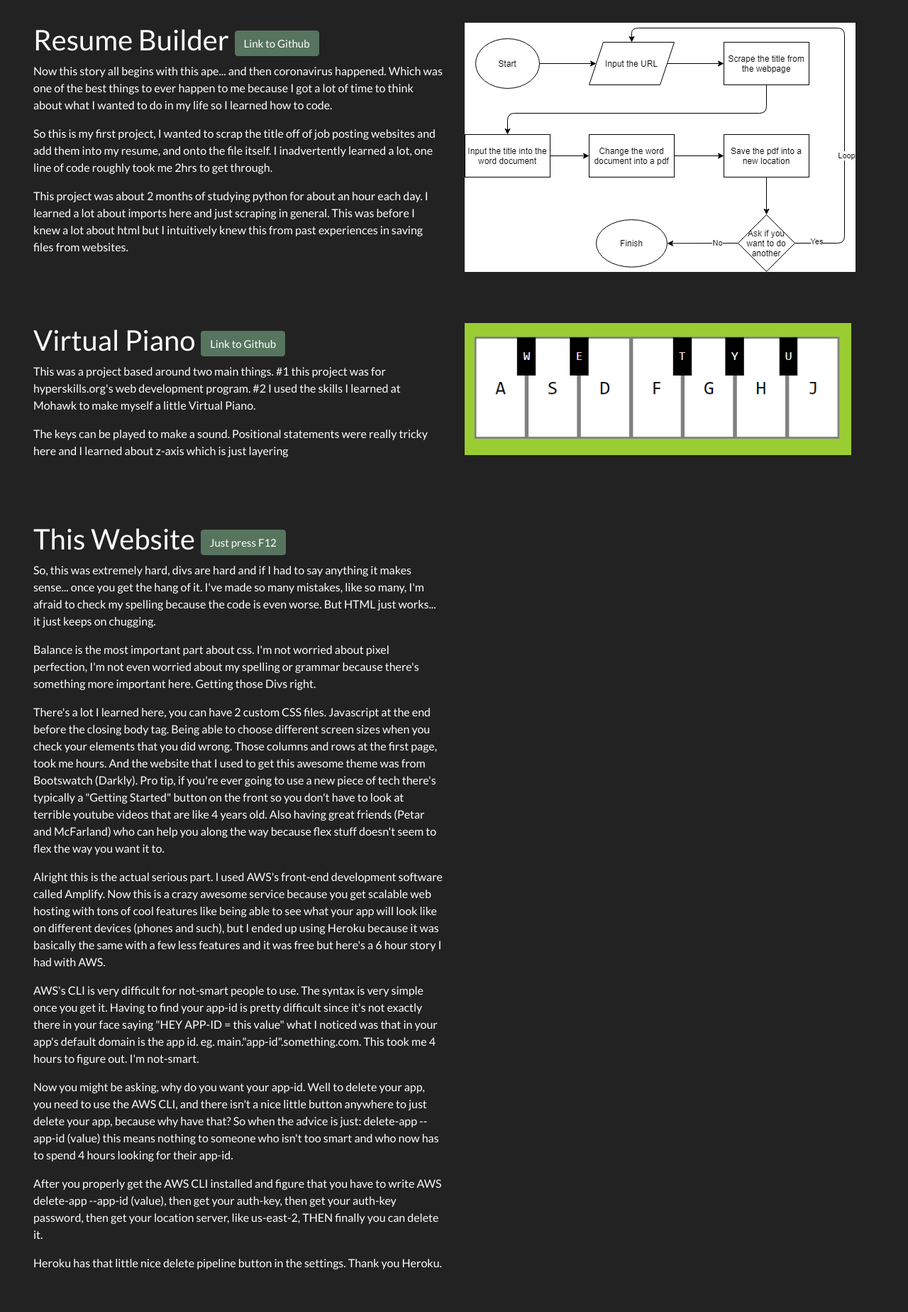
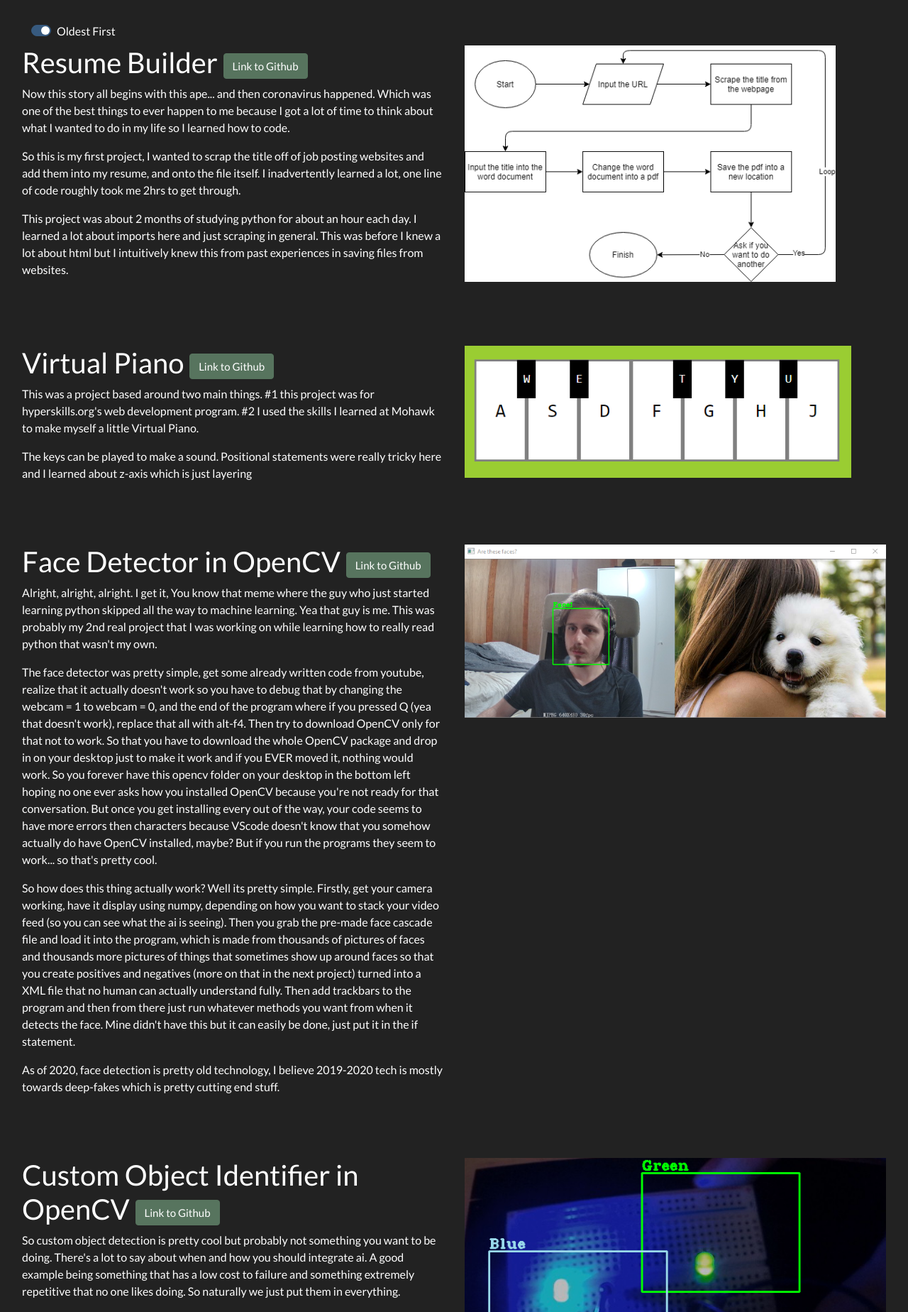
Before and after one commit to marekkulesza/myWebsite, a PHP site: page /projects.html in a window 1280 px wide. Shown: the part 72-1920 px from the top of the page at 71% size. Run offline with PHP 8.4, Linux system fonts and the light colour scheme.

Commit message:
Add files via upload

```diff
--- a/custom.css
+++ b/custom.css
@@ -63,7 +63,7 @@
 #virtualPianoImg,
 #resumeBuilderFlowChart {
 	max-width: 100%;
-	max-height: 100%;
+	max-height: 95%;
 	height: auto;
 	width: auto;
 }
@@ -104,11 +104,20 @@
 	padding-left: 10px;
 }
 
+
 #projectContainer {
+	padding-top: 0.5em;
+	padding-left: 1em;
+	padding-right: 1em;
+	display: flex;
+	/*flex-direction: column-reverse;*/
+	flex-direction: column;
+}
+
+.custom-switch {
 	padding-top: 2em;
-	padding-left: 2em;
-	padding-right: 2em;
-}
+	padding-left: 5em;
+	padding-right: 2em;}
 
 .mainContainer{
 	padding-top: 2em;
--- a/projects.html
+++ b/projects.html
@@ -36,7 +36,15 @@
 		</nav>
 	</header>
 
+	<div class="row">
+		<div class="custom-control custom-switch">
+			<input type="checkbox" class="custom-control-input" id="customSwitch1" checked="">
+			<label class="custom-control-label" for="customSwitch1">Oldest First</label>
+		</div>
+	</div>
+
 	<div id="projectContainer" class="row">
+
 		<div class="row">
 			<div class="col-12 col-lg-6">
 				<h2 id="resumeBuilder">
@@ -107,89 +115,7 @@
 		<br />
 		<br />
 
-		<div class="row">
-			<div class="col-12 col-lg-6">
-				<h2 id="thisWebsite">
-					This Website
-					<button type="button" class="btn btn-primary">
-						Just press F12
-					</button>
-				</h2>
-				<p>
-					So, this was extremely hard, divs are hard and if I had
-					to say anything it makes sense... once you get the hang
-					of it. I've made so many mistakes, like so many, I'm
-					afraid to check my spelling because the code is even
-					worse. But HTML just works... it just keeps on chugging.
-				</p>
-				<p>
-					Balance is the most important part about css. I'm not
-					worried about pixel perfection, I'm not even worried
-					about my spelling or grammar because there's something
-					more important here. Getting those Divs right.
-				</p>
-				<p>
-					There's a lot I learned here, you can have 2 custom CSS
-					files. Javascript at the end before the closing body
-					tag. Being able to choose different screen sizes when
-					you check your elements that you did wrong. Those
-					columns and rows at the first page, took me hours. And
-					the website that I used to get this awesome theme was
-					from Bootswatch (Darkly). Pro tip, if you're ever going
-					to use a new piece of tech there's typically a "Getting
-					Started" button on the front so you don't have to look
-					at terrible youtube videos that are like 4 years old.
-					Also having great friends (Petar and McFarland) who can
-					help you along the way because flex stuff doesn't seem
-					to flex the way you want it to.
-				</p>
-				<p>
-					Alright this is the actual serious part. I used AWS's
-					front-end development software called Amplify. Now this
-					is a crazy awesome service because you get scalable web
-					hosting with tons of cool features like being able to
-					see what your app will look like on different devices
-					(phones and such), but I ended up using Heroku because
-					it was basically the same with a few less features and
-					it was free but here's a 6 hour story I had with AWS.
-				</p>
-				<p>
-					AWS's CLI is very difficult for not-smart people to use.
-					The syntax is very simple once you get it. Having to
-					find your app-id is pretty difficult since it's not
-					exactly there in your face saying "HEY APP-ID = this
-					value" what I noticed was that in your app's default
-					domain is the app id. eg. main."app-id".something.com.
-					This took me 4 hours to figure out. I'm not-smart.
-				</p>
 
-				<p>
-					Now you might be asking, why do you want your app-id.
-					Well to delete your app, you need to use the AWS CLI,
-					and there isn't a nice little button anywhere to just
-					delete your app, because why have that? So when the
-					advice is just: delete-app --app-id (value) this means
-					nothing to someone who isn't too smart and who now has
-					to spend 4 hours looking for their app-id.
-				</p>
-
-				<p>
-					After you properly get the AWS CLI installed and figure
-					that you have to write AWS delete-app --app-id (value),
-					then get your auth-key, then get your auth-key password,
-					then get your location server, like us-east-2, THEN
-					finally you can delete it.
-				</p>
-				<p>
-					Heroku has that little nice delete pipeline button in
-					the settings. Thank you Heroku.
-				</p>
-			</div>
-		</div>
-
-		<br />
-		<br />
-		<br />
 
 		<div class="row">
 			<div class="col-12 col-lg-6">
@@ -309,7 +235,7 @@
 		<br />
 		<br />
 
-		<div class="row">
+
 			<div class="row">
 				<div class="col-12 col-lg-6">
 					<h2 id="guiProgram">
@@ -344,8 +270,94 @@
 			<br />
 			<br />
 			<br />
+
+			<div class="row">
+				<div class="col-12">
+					<h2 id="thisWebsite">
+						This Website
+						<button type="button" class="btn btn-primary">
+							Just press F12
+						</button>
+					</h2>
+					<p>
+						So, this was extremely hard, divs are hard and if I had
+						to say anything it makes sense... once you get the hang
+						of it. I've made so many mistakes, like so many, I'm
+						afraid to check my spelling because the code is even
+						worse. But HTML just works... it just keeps on chugging.
+					</p>
+					<p>
+						Balance is the most important part about css. I'm not
+						worried about pixel perfection, I'm not even worried
+						about my spelling or grammar because there's something
+						more important here. Getting those Divs right.
+					</p>
+					<p>
+						There's a lot I learned here, you can have 2 custom CSS
+						files. Javascript at the end before the closing body
+						tag. Being able to choose different screen sizes when
+						you check your elements that you did wrong. Those
+						columns and rows at the first page, took me hours. And
+						the website that I used to get this awesome theme was
+						from Bootswatch (Darkly). Pro tip, if you're ever going
+						to use a new piece of tech there's typically a "Getting
+						Started" button on the front so you don't have to look
+						at terrible youtube videos that are like 4 years old.
+						Also having great friends (Petar and McFarland) who can
+						help you along the way because flex stuff doesn't seem
+						to flex the way you want it to.
+					</p>
+					<p>
+						Alright this is the actual serious part. I used AWS's
+						front-end development software called Amplify. Now this
+						is a crazy awesome service because you get scalable web
+						hosting with tons of cool features like being able to
+						see what your app will look like on different devices
+						(phones and such), but I ended up using Heroku because
+						it was basically the same with a few less features and
+						it was free but here's a 6 hour story I had with AWS.
+					</p>
+					<p>
+						AWS's CLI is very difficult for not-smart people to use.
+						The syntax is very simple once you get it. Having to
+						find your app-id is pretty difficult since it's not
+						exactly there in your face saying "HEY APP-ID = this
+						value" what I noticed was that in your app's default
+						domain is the app id. eg. main."app-id".something.com.
+						This took me 4 hours to figure out. I'm not-smart.
+					</p>
+
+					<p>
+						Now you might be asking, why do you want your app-id.
+						Well to delete your app, you need to use the AWS CLI,
+						and there isn't a nice little button anywhere to just
+						delete your app, because why have that? So when the
+						advice is just: delete-app --app-id (value) this means
+						nothing to someone who isn't too smart and who now has
+						to spend 4 hours looking for their app-id.
+					</p>
+
+					<p>
+						After you properly get the AWS CLI installed and figure
+						that you have to write AWS delete-app --app-id (value),
+						then get your auth-key, then get your auth-key password,
+						then get your location server, like us-east-2, THEN
+						finally you can delete it.
+					</p>
+					<p>
+						Heroku has that little nice delete pipeline button in
+						the settings. Thank you Heroku.
+					</p>
+				</div>
+
+
+			<br />
+			<br />
+			<br />
 		</div>
 	</div>
+
+	<script src="projects.js"></script> <!-- This is for the custom toggle button to reverse the order of the main container-->
 
 	<script src="https://code.jquery.com/jquery-3.5.1.slim.min.js"
 		integrity="sha384-DfXdz2htPH0lsSSs5nCTpuj/zy4C+OGpamoFVy38MVBnE+IbbVYUew+OrCXaRkfj"
--- /dev/null
+++ b/projects.js
@@ -0,0 +1,12 @@
+var checkBox = document.getElementById("customSwitch1");
+var mainContainer = document.getElementById("projectContainer");
+
+checkBox.addEventListener("change", function (){
+    console.log(checkBox.checked);
+
+    if (checkBox.checked){
+        mainContainer.style.flexDirection = "column";
+      } else {
+        mainContainer.style.flexDirection = "column-reverse";
+      }
+});
```
